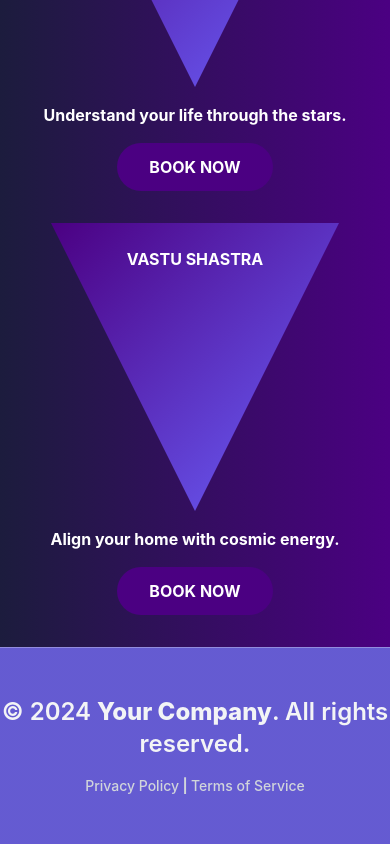
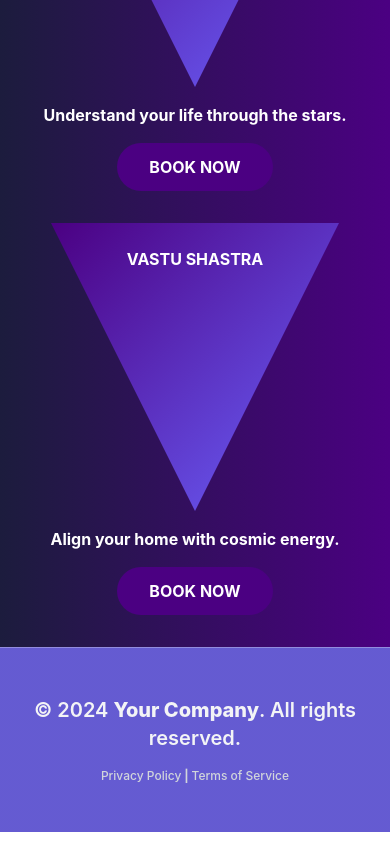
Before and after one commit to giteadi/Astrology, a React (Create React App) app in the folder client/: page /numerologyPage in a window 390 px wide. Shown: the part 889-1733 px from the top of the page. Built offline with nearby package versions, Linux system fonts and the light colour scheme.

Commit message:
footer responsive

```diff
--- a/client/src/components/Footer.jsx
+++ b/client/src/components/Footer.jsx
@@ -6,11 +6,12 @@ const Footer = () => {
       {/* Noise effect applied using the ::after pseudo-element */}
       <div className="absolute inset-0 bg-noise opacity-20 z-0"></div>
 
-      <div className="relative z-10">
-        <p className="text-2xl font-semibold text-gray-100 mb-4">
+      {/* Center content and limit width */}
+      <div className="relative z-10 mx-auto px-4 sm:px-6 md:px-8 lg:px-12 xl:px-16">
+        <p className="text-xl sm:text-2xl font-semibold text-gray-100 mb-4">
           &copy; 2024 <span className="font-extrabold">Your Company</span>. All rights reserved.
         </p>
-        <p className="text-sm text-gray-300">
+        <p className="text-xs sm:text-sm text-gray-300">
           <a
             href="/privacy-policy"
             className="font-medium hover:text-[#8A6CFC] transition-colors duration-300"
```
